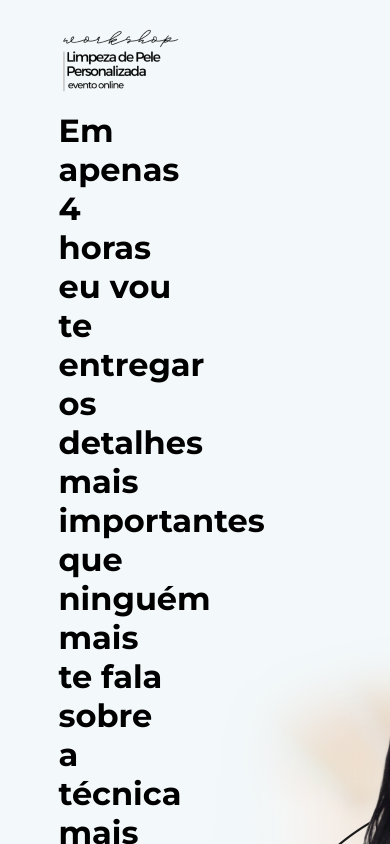
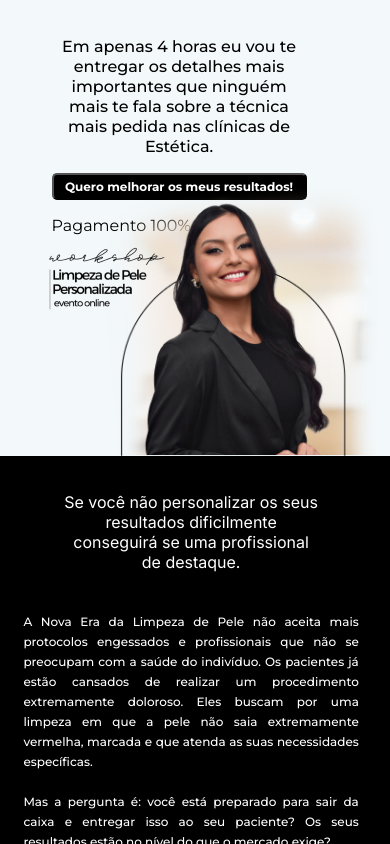
Before and after one commit to matheusmfl/larissaOliveiraLanding, a React (Vite) app: page / in a window 390 px wide. Shown: the top 844 px of the page. Built offline with nearby package versions, Linux system fonts and the light colour scheme.

Commit message:
Inicio da responsividade

```diff
--- a/src/components/Header/style.css
+++ b/src/components/Header/style.css
@@ -30,3 +30,47 @@ header {
   width: 122px;
   height: 68px;
 }
+@media (max-width: 390px) {
+  .firstContainer {
+    max-width: 100%;
+  }
+  .headerContainer {
+    display: flex;
+    flex-direction: column;
+    align-items: center;
+    min-height: 456px;
+    padding: 0;
+    width: 100vw;
+  }
+  .heroImg {
+    width: 281px;
+    height: 268px;
+    right: 10px;
+  }
+  .headerContainer h1 {
+    font-style: normal;
+    font-weight: 500;
+    font-size: 16px;
+    line-height: 20px;
+    text-align: center;
+    padding-top: 37px;
+    width: 255px;
+  }
+  button {
+    width: 267px;
+    height: 27px;
+    font-family: Montserrat;
+    font-size: 12px;
+    font-weight: 600;
+    line-height: 15px;
+    letter-spacing: 0em;
+    text-align: center;
+    position: relative;
+  }
+  .logo {
+    position: absolute;
+    bottom: 143px;
+    left: 45px;
+    z-index: 999;
+  }
+}
--- a/src/components/section1/style.css
+++ b/src/components/section1/style.css
@@ -2,7 +2,7 @@
   padding-top: 4%;
   padding-right: 6%;
   padding-left: 6%;
-  max-height: 800px;
+  height: 800px;
   background: black;
   display: flex;
   gap: 13%;
@@ -16,7 +16,7 @@
 
 h2 {
   padding-top: 3%;
-  max-width: 214px;
+  width: 214px;
   display: block;
   font-family: "Inter";
   font-style: normal;
@@ -41,3 +41,29 @@ p {
 
   color: #ffffff;
 }
+@media (max-width: 390px) {
+  .section1Container {
+    display: flex;
+    flex-direction: column;
+    align-items: center;
+    height: 100%;
+  }
+  .section1Container h2 {
+    width: 254px;
+    font-size: 16px;
+    font-weight: 500;
+    line-height: 20px;
+    letter-spacing: 0em;
+    text-align: center;
+    padding-top: 20px;
+    padding-bottom: 40px;
+  }
+  .paragraphContainerSection1 p {
+    font-family: Montserrat;
+    font-size: 12px;
+    font-weight: 500;
+    line-height: 20px;
+    letter-spacing: 0em;
+    text-align: justified;
+  }
+}
--- a/src/styles/global.css
+++ b/src/styles/global.css
@@ -12,9 +12,11 @@
   box-shadow: 0 0 0 2px black;
 }
 
-.MainContainerPadding {
-  maxwidth: 1440px;
-  width: 100%;
-  padding-top: 7%;
-  padding-left: 15%;
+@media (min-width: 860px) {
+  .MainContainerPadding {
+    maxwidth: 1440px;
+    width: 100%;
+    padding-top: 7%;
+    padding-left: 15%;
+  }
 }
```
Also changed, not shown: src/components/button/style.css (line endings or trailing spaces).
